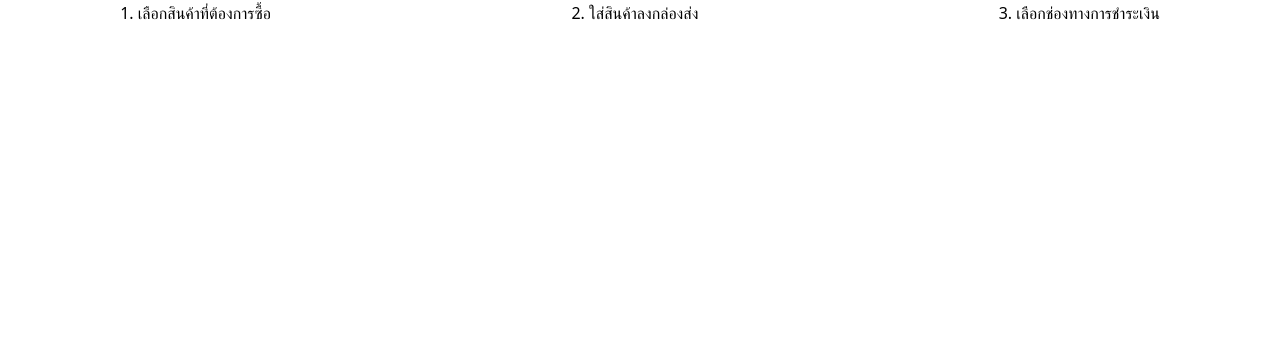
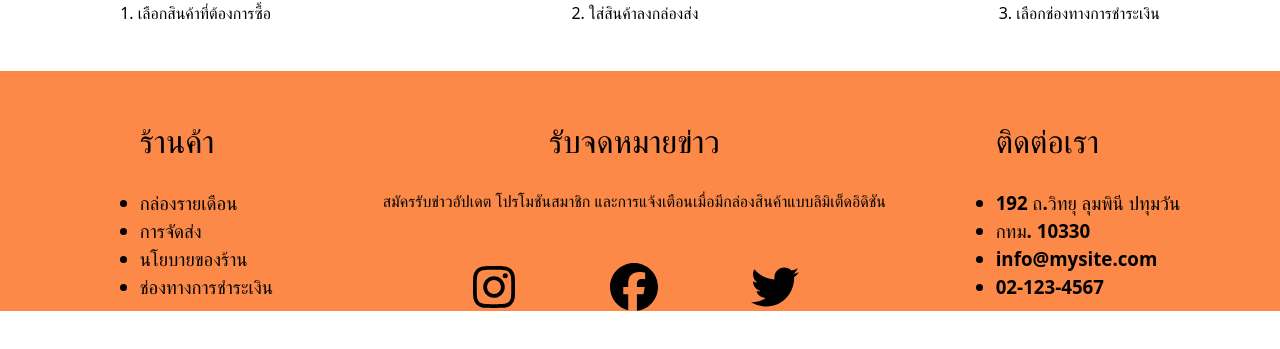
Before and after one commit to matheemooksombut-dotcom/BrandingWebsite, a React (Vite) app: page / in a window 1280 px wide. Shown: the part 1714-2063 px from the top of the page. Before the commit the page ends 1785 px from the top, so only its background shows below. Built offline with nearby package versions, Linux system fonts and the light colour scheme.

Commit message:
fontscript

```diff
--- a/package.json
+++ b/package.json
@@ -10,6 +10,10 @@
     "preview": "vite preview"
   },
   "dependencies": {
+    "@fortawesome/fontawesome-svg-core": "^7.2.0",
+    "@fortawesome/free-brands-svg-icons": "^7.2.0",
+    "@fortawesome/free-solid-svg-icons": "^7.2.0",
+    "@fortawesome/react-fontawesome": "^3.2.0",
     "react": "^19.2.0",
     "react-dom": "^19.2.0"
   },
--- /dev/null
+++ b/src/assets/footer.jsx
@@ -0,0 +1,59 @@
+import { useState } from 'react'
+import { FontAwesomeIcon } from '@fortawesome/react-fontawesome'
+
+import { faInstagram, faFacebook, faTwitter } from '@fortawesome/free-brands-svg-icons'
+
+function Footer() {
+  const [count, setCount] = useState(0)
+
+  return (
+    <>
+        <div className='footerwraper'>
+            <div className='content-footer'>
+
+                <ul className='foot-1'>
+                    <h1>ร้านค้า</h1>
+                    <br />
+                    <h3><li>กล่องรายเดือน</li></h3>
+                    <h3><li>การจัดส่ง</li></h3>
+                    <h3><li>นโยบายของร้าน</li></h3>
+                    <h3><li>ช่องทางการชำระเงิน</li></h3>
+
+                </ul>
+
+                <ul className='foot-2'>
+                    <h1 style={{ textAlign: "center" }}>รับจดหมายข่าว</h1>
+                    <br />
+                    สมัครรับข่าวอัปเดต โปรโมชันสมาชิก และการแจ้งเตือนเมื่อมีกล่องสินค้าแบบลิมิเต็ดอิดิชัน
+                    <div className='icon-info'>
+
+                           <li>
+                                <FontAwesomeIcon icon={faInstagram} size='3x' />
+                            </li>
+                             <li>
+                                 <FontAwesomeIcon icon={faFacebook} size="3x" />
+                            </li>
+                             <li>
+                               <FontAwesomeIcon icon={faTwitter} size="3x" />
+                            </li>
+
+                    </div>
+                </ul>
+
+
+                <ul className='foot-3'>
+                    <h1>ติดต่อเรา</h1>
+                    <br />
+                    <h3><li>192 ถ.วิทยุ ลุมพินี ปทุมวัน</li></h3>
+                    <h3><li>กทม. 10330</li></h3>
+                    <h3><li>info@mysite.com</li></h3>
+                    <h3><li>02-123-4567</li></h3>
+
+                </ul>
+            </div>
+        </div>
+    </>
+  )
+}
+
+export default Footer
--- a/src/index.css
+++ b/src/index.css
@@ -141,3 +141,22 @@ body{
   width: 80px;
   height: 80px;
 }
+
+.footerwraper{
+  width: 100%;
+  height: 30vh;
+  background-color: rgb(252, 137, 71);
+}
+
+.content-footer{
+  display: flex;
+  justify-content: space-evenly;
+  padding: 30px;
+
+}
+.icon-info{
+  margin-top: 50px;
+  display: flex;
+  list-style: none;
+  justify-content: space-evenly;
+}
--- a/src/main.jsx
+++ b/src/main.jsx
@@ -4,6 +4,7 @@ import './index.css'
 import Headersection from './headersection.jsx'
 import Navbar from './navbar.jsx'
 import Branding from './branding.jsx'
+import Footer from './assets/footer.jsx'
 
 
 createRoot(document.getElementById('root')).render(
@@ -11,6 +12,7 @@ createRoot(document.getElementById('root')).render(
     <Navbar></Navbar>
     <Headersection />
     <Branding />
+    <Footer />
 
 
   </StrictMode>,
```
Also changed, not shown: 1 other file (tests, documents, lock files or other folders).
